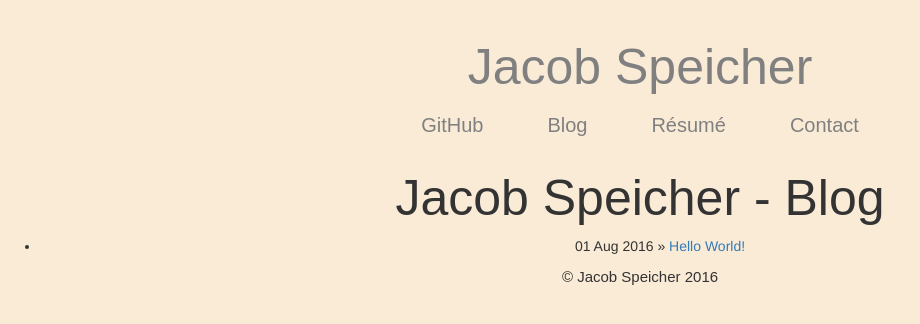
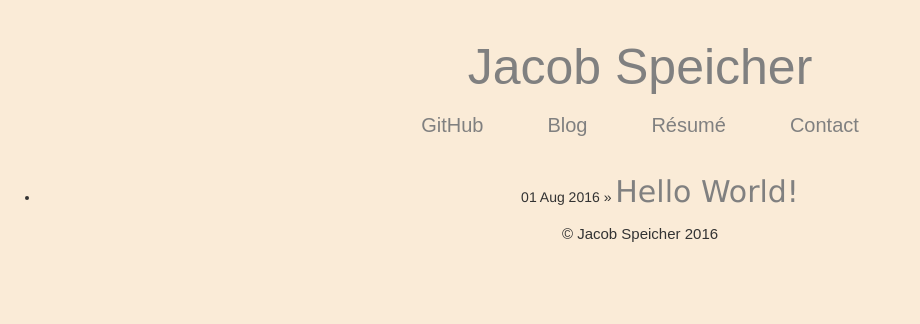
Before and after one commit to jacobspeicher/jacobspeicher.github.io, a Jekyll site: the page built from blog/index.html, in a window 1280 px wide. Shown: the top 324 px of the page, without its empty margins (0-920 px from the left). Built offline with Jekyll 4.4.1, drawn with Linux system fonts in a browser that asks for light colours.

Commit message:
Changed up the blog link to posts

```diff
--- a/_config.yml
+++ b/_config.yml
@@ -23,3 +23,5 @@ github_username:  jacobspeicher
 
 # Build settings
 markdown: kramdown
+
+permalink: /blog/:year/:month/:day/:title
--- a/blog/index.html
+++ b/blog/index.html
@@ -3,10 +3,8 @@ layout: default
 title: Jacob Speicher - Blog
 ---
 
-<h1 class="blog-post">{{page.title}}</h1>
-
 <ul class="posts">
 	{% for post in site.posts %}
-	<li><span>{{ post.date | date_to_string }} » <a href="{{ post.url }}" title="{{ post.title }}">{{ post.title }}</a></span></li>
+	<li><span>{{ post.date | date_to_string }} » <a class="blog-link" href="{{ post.url }}" title="{{ post.title }}">{{ post.title }}</a></span></li>
 	{% endfor %}
 </ul>
--- a/main_style.css
+++ b/main_style.css
@@ -208,3 +208,14 @@ label {
 	font-size: 15px;
 	text-align: left;
 }
+
+.blog-link {
+	font-family: "Lucida Grande", sans-serif;
+	font-size: 30px;
+	text-decoration: none;
+	color: gray;
+}
+
+.blog-link:hover {
+	color: black;
+}
```
